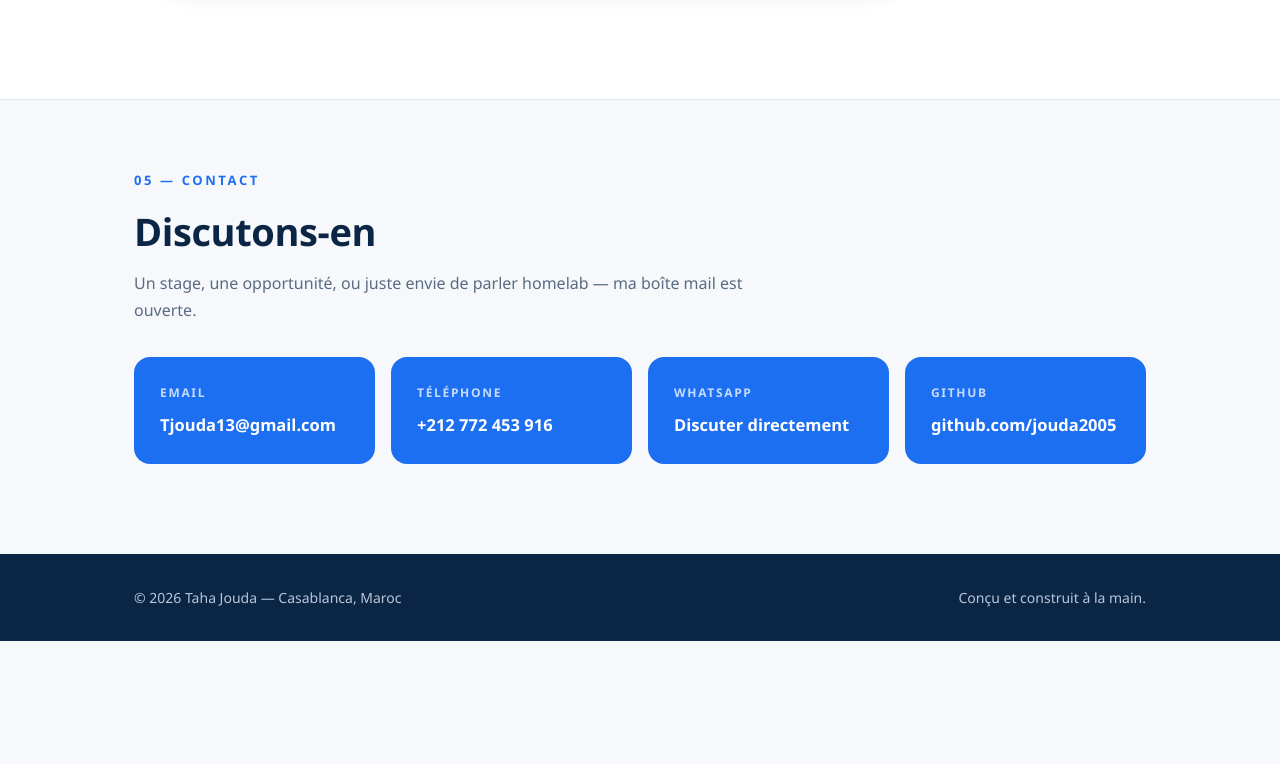
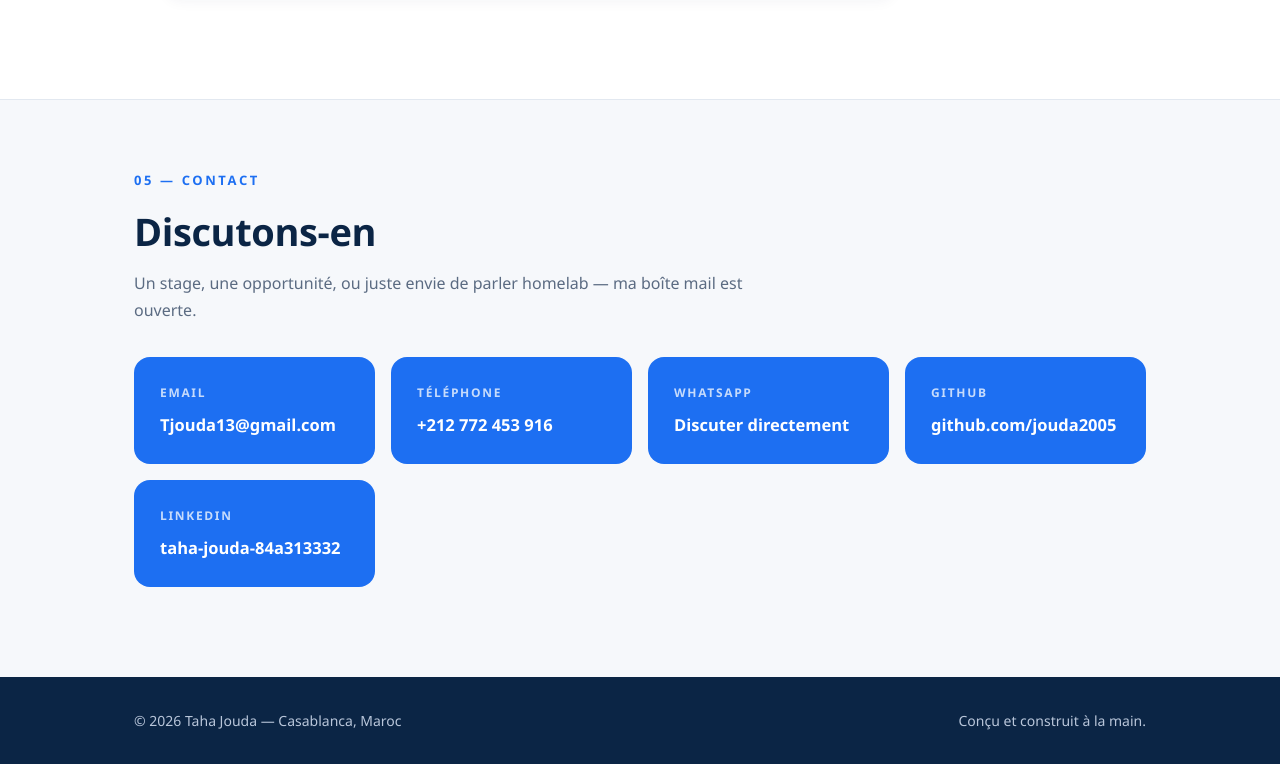
Before and after one commit to Jouda2005/Tjoudapro, a plain HTML site: page index.html in a window 1280 px wide. Shown: the part 3955-4719 px from the top of the page. Before the commit the page ends 4596 px from the top, so only its background shows below. Drawn offline with Linux system fonts and the light colour scheme.

Commit message:
Add files via upload

```diff
--- a/index.html
+++ b/index.html
@@ -272,6 +272,7 @@
       <a class="c-card" href="tel:+212772453916"><h4>Téléphone</h4><p>+212 772 453 916</p></a>
       <a class="c-card" href="https://wa.me/212772453916" target="_blank" rel="noopener"><h4>WhatsApp</h4><p>Discuter directement</p></a>
       <a class="c-card" href="https://github.com/jouda2005" target="_blank" rel="noopener"><h4>GitHub</h4><p>github.com/jouda2005</p></a>
+      <a class="c-card" href="https://www.linkedin.com/in/taha-jouda-84a313332" target="_blank" rel="noopener"><h4>LinkedIn</h4><p>taha-jouda-84a313332</p></a>
     </div>
   </div>
 </section>
```
